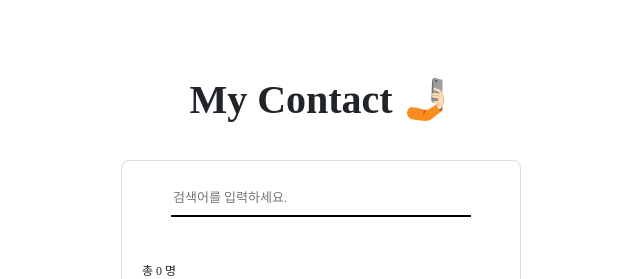
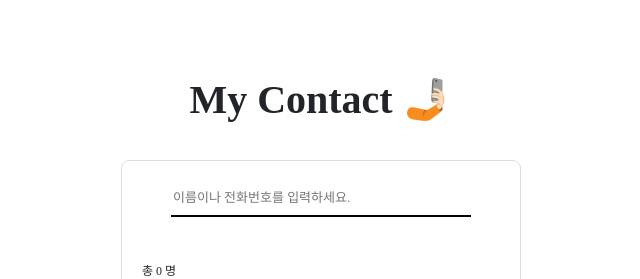
Before and after one commit to kwak0630/react-study-v3, a React (Vite) app: page /react-study-v3/PhoneBook in a window 1280 px wide. Shown: the top 279 px of the page, without its empty margins (319-959 px from the left). Built offline with nearby package versions, Linux system fonts and the light colour scheme; some icons are missing.

Commit message:
연락처 검색 작업

```diff
--- a/src/component/ContactList.jsx
+++ b/src/component/ContactList.jsx
@@ -1,13 +1,29 @@
-import React from 'react'
+import React, { useState } from 'react'
 import SearchIcon from '@mui/icons-material/Search';
 import DeleteOutlineIcon from '@mui/icons-material/DeleteOutline';
 import usePhoneBookStore from '../stores/usePhoneBookStore';
 
 const ContactList = () => {
+  const [searchTerm, setSearchTerm] = useState('');  // 검색
+  const { phoneBook, removeContact, removeAllContact } = usePhoneBookStore();
+  // console.log(phoneBook);
 
-  const { phoneBook, removeContact, removeAllContact } = usePhoneBookStore();
-  console.log(phoneBook);
+  // 검색!!!
+  const handleSearch = (e) => {
+    setSearchTerm(e.target.value);
+  }
+  // 검색된걸로 필터화 시키기
+  const filteredPhoneBook = phoneBook.filter((item) =>
+    item.name.includes(searchTerm) || item.phoneNumber.includes(searchTerm)
 
+    // 1. phoneBook.filter() → phoneBook 배열을 하나하나 체크
+    // 2. item은 각각의 연락처 항목
+    // 3. ....includes() 는 검색어가 포함되는지 체크
+    // 4. 이름이나 전화번호가 포함되면 true / 아니면 false
+    // 5. true만 골라짐!!!
+  );
+
+  // 삭제, 전체삭제
   const handleRemove = (id) => {
     removeContact(id)
   }
@@ -16,10 +32,14 @@ const ContactList = () => {
   }
   return (
     <div className='contact-list'>
-
       <div className='search'>
         <div className='search-input'>
-          <input type="text" placeholder='검색어를 입력하세요.' onKeyDown={(event) => search(event)}/>
+          <input
+            type="text"
+            placeholder='이름이나 전화번호를 입력하세요.'
+            value={searchTerm}
+            onChange={handleSearch}
+          />
           <SearchIcon />
         </div>
       </div>
@@ -40,7 +60,7 @@ const ContactList = () => {
           }
         </div>
         <ul className='list-box'>
-          {phoneBook.map((item) =>
+          {filteredPhoneBook.map((item) =>
             <li key={item.id} className='list-item'>
               <span className='name'>{item.name}</span>
               <div className='phone'>
@@ -58,7 +78,6 @@ const ContactList = () => {
             </li>
           )}
 
-
           {phoneBook.length === 0 && <li className='nodata'>연락처 목록이 없습니다.</li>}
         </ul>
       </div>
--- a/src/stores/usePhoneBookStore.jsx
+++ b/src/stores/usePhoneBookStore.jsx
@@ -1,4 +1,4 @@
-import { create, } from "zustand";
+import { create } from "zustand";
 
 const usePhoneBookStore = create((set) => ({
   phoneBook: [],
```
